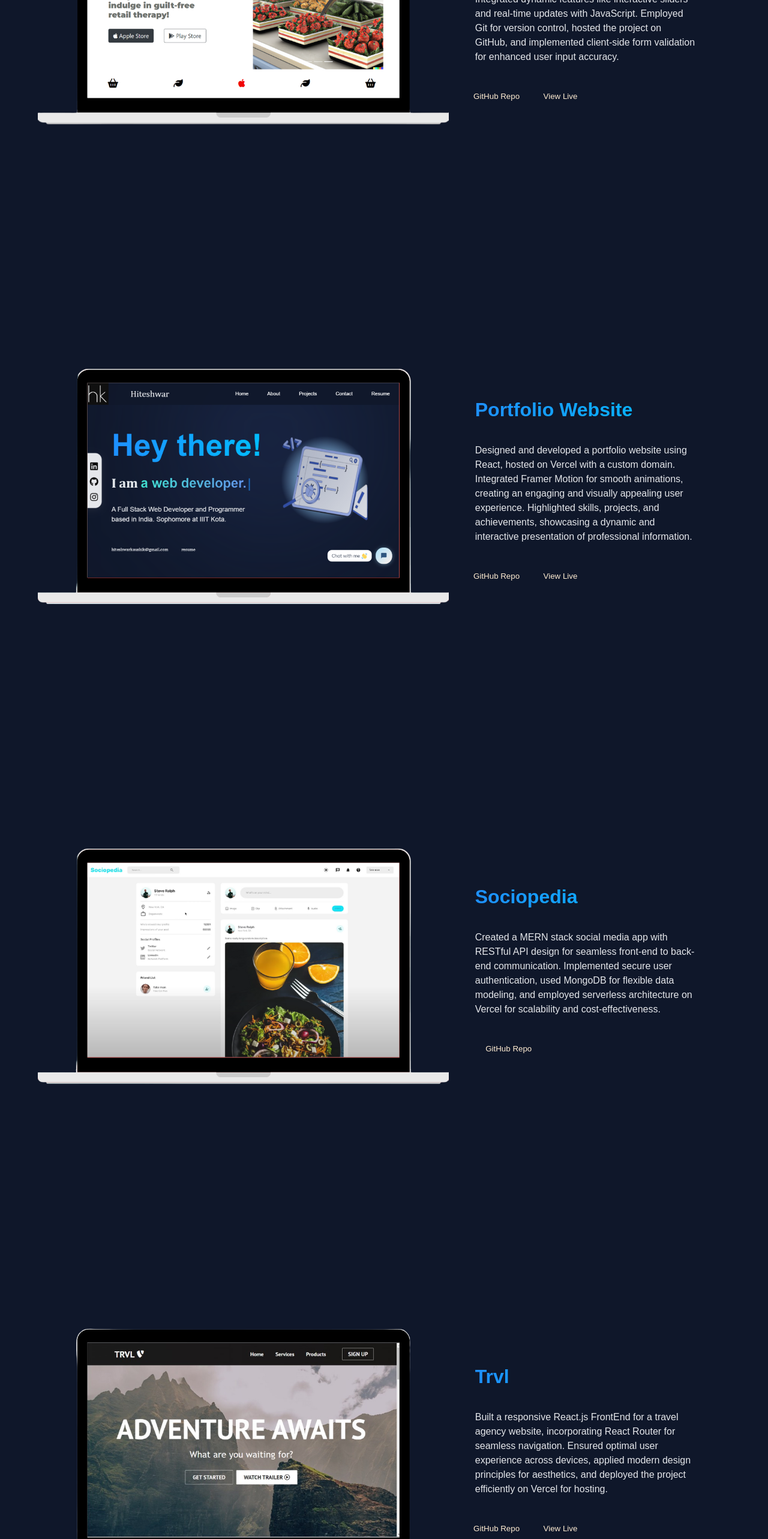
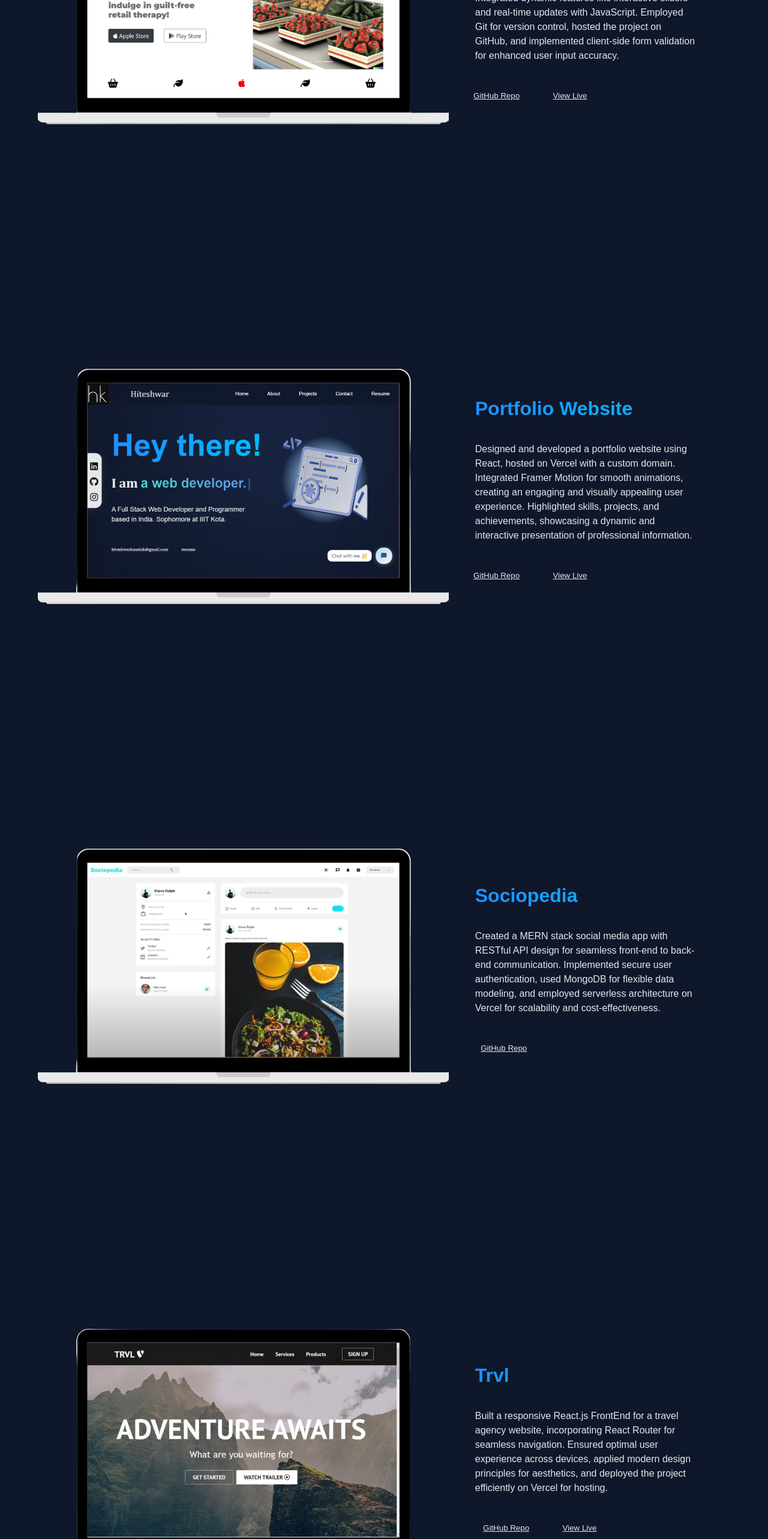
Before and after one commit to CoderKaushik/Portfolio, a React (Create React App) app: page / in a window 1280 px wide. Shown: the part 2260-4826 px from the top of the page at 60% size. Built offline with nearby package versions, Linux system fonts and the light colour scheme.

Commit message:
added underline text decoration to buttons

```diff
--- a/src/scenes/about/about.css
+++ b/src/scenes/about/about.css
@@ -179,12 +179,6 @@
 
 }
 
-@media only screen and (max-width: 1100px) {
-    .content-skills {
-        width: 80%;
-    }
-}
-
 @media only screen and (max-width : 450px ) {
 
     .content-skills{
@@ -200,6 +194,7 @@
     .ed-logo > img {
         width: 90%;
         height: 80%;
+        margin-left: 1rem;
     }
 
     .paras {
--- a/src/scenes/about/about.js
+++ b/src/scenes/about/about.js
@@ -33,82 +33,82 @@ const about = () => {
               <h2>Skills</h2>
             </div>
             <div className="skill-cards">
-              <div>
+              <div title="C++">
                 <div className="card">
                   <img src={Cpp} />
                 </div>
               </div>
-              <div>
+              <div title="C">
                 <div className="card">
                   <img src={C} />
                 </div>
               </div>
-              <div>
+              <div title="Python">
                 <div className="card">
                   <img src={Py} />
                 </div>
               </div>
-              <div>
+              <div title="HTML">
                 <div className="card">
                   <img src={Html} />
                 </div>
               </div>
-              <div>
+              <div title="CSS">
                 <div className="card">
                   <img src={Css} />
                 </div>
               </div>
-              <div>
+              <div title="JavaScript">
                 <div className="card">
                   <img src={Js} />
                 </div>
               </div>
-              <div>
+              <div title="TypeScript">
                 <div className="card">
                   <img src={Ts} />
                 </div>
               </div>
-              <div>
+              <div title="MongoDB">
                 <div className="card">
                   <img src={Mongo} />
                 </div>
               </div>
-              <div>
+              <div title="Express.js">
                 <div className="card">
                   <img src={Ex} />
                 </div>
               </div>
-              <div>
+              <div title="React.js">
                 <div className="card">
                   <img src={R} />
                 </div>
               </div>
-              <div>
+              <div title="Node">
                 <div className="card">
                   <img src={Node} />
                 </div>
               </div>
-              <div>
+              <div title="Bootstrap">
                 <div className="card">
                   <img src={Bootstrap} />
                 </div>
               </div>
-              <div>
+              <div title="TailwindCSS">
                 <div className="card">
                   <img src={Twnd} />
                 </div>
               </div>
-              <div>
+              <div title="Sass">
                 <div className="card">
                   <img src={Ss} />
                 </div>
               </div>
-              <div>
+              <div title="Git">
                 <div className="card">
                   <img src={Git} />
                 </div>
               </div>
-              <div>
+              <div title="GitHub">
                 <div className="card">
                   <img src={Github} />
                 </div>
--- a/src/scenes/navbar/navbar.css
+++ b/src/scenes/navbar/navbar.css
@@ -69,6 +69,10 @@
     color: dodgerblue;
 }
 
+.item-nav:focus {
+    color: dodgerblue;
+}
+
 @media only screen and (max-width : 1355px) {
 
     .logo-nav {
--- a/src/scenes/projects/projects.js
+++ b/src/scenes/projects/projects.js
@@ -27,12 +27,12 @@ const projects = () => {
                   whileHover={{ scale: 1.1 }}
                   whileTap={{ scale: 0.9 }}
                   transition={{ type: "spring", stiffness: 400, damping: 10 }}
-                >GitHub Repo</motion.button></a>
+                ><p style={{'textDecoration' : 'underline', 'marginLeft' : '0'}}>GitHub Repo</p></motion.button></a>
                 <a href="https://coderkaushik.github.io/The-Red-Apple-Shop/" target="_blank"><motion.button
                   whileHover={{ scale: 1.1 }}
                   whileTap={{ scale: 0.9 }}
                   transition={{ type: "spring", stiffness: 400, damping: 10 }}
-                >View Live</motion.button></a>
+                ><p style={{'textDecoration' : 'underline', 'marginLeft' : '0'}}>View Live</p></motion.button></a>
                 </div>
               </div>
             </div>
@@ -51,12 +51,12 @@ const projects = () => {
                   whileHover={{ scale: 1.1 }}
                   whileTap={{ scale: 0.9 }}
                   transition={{ type: "spring", stiffness: 400, damping: 10 }}
-                >GitHub Repo</motion.button></a>
+                ><p style={{'textDecoration' : 'underline', 'marginLeft' : '0'}}>GitHub Repo</p></motion.button></a>
                 <a href="https://www.hiteshwarkaushik.tech" target="_blank"><motion.button
                   whileHover={{ scale: 1.1 }}
                   whileTap={{ scale: 0.9 }}
                   transition={{ type: "spring", stiffness: 400, damping: 10 }}
-                >View Live</motion.button></a></div>
+                ><p style={{'textDecoration' : 'underline', 'marginLeft' : '0'}}>View Live</p></motion.button></a></div>
               </div>
             </div>
           </div>
@@ -74,7 +74,7 @@ const projects = () => {
                   whileTap={{ scale: 0.9 }}
                   transition={{ type: "spring", stiffness: 400, damping: 10 }}
                   style={{'width' : '9rem'}}
-                >GitHub Repo</motion.button></a>
+                ><p style={{'textDecoration' : 'underline', 'marginLeft' : '0'}}>GitHub Repo</p></motion.button></a>
               </div>
             </div>
           </div>
@@ -90,12 +90,12 @@ const projects = () => {
                   whileHover={{ scale: 1.1 }}
                   whileTap={{ scale: 0.9 }}
                   transition={{ type: "spring", stiffness: 400, damping: 10 }}
-                >GitHub Repo</motion.button></a>
+                ><p style={{'textDecoration' : 'underline'}}>GitHub Repo</p></motion.button></a>
                 <a href="https://ck-trvl.vercel.app/" target="_blank"><motion.button
                   whileHover={{ scale: 1.1 }}
                   whileTap={{ scale: 0.9 }}
                   transition={{ type: "spring", stiffness: 400, damping: 10 }}
-                >View Live</motion.button></a></div>
+                ><p style={{'textDecoration' : 'underline', 'marginLeft' : '0'}}>View Live</p></motion.button></a></div>
               </div>
             </div>
           </div>
```
